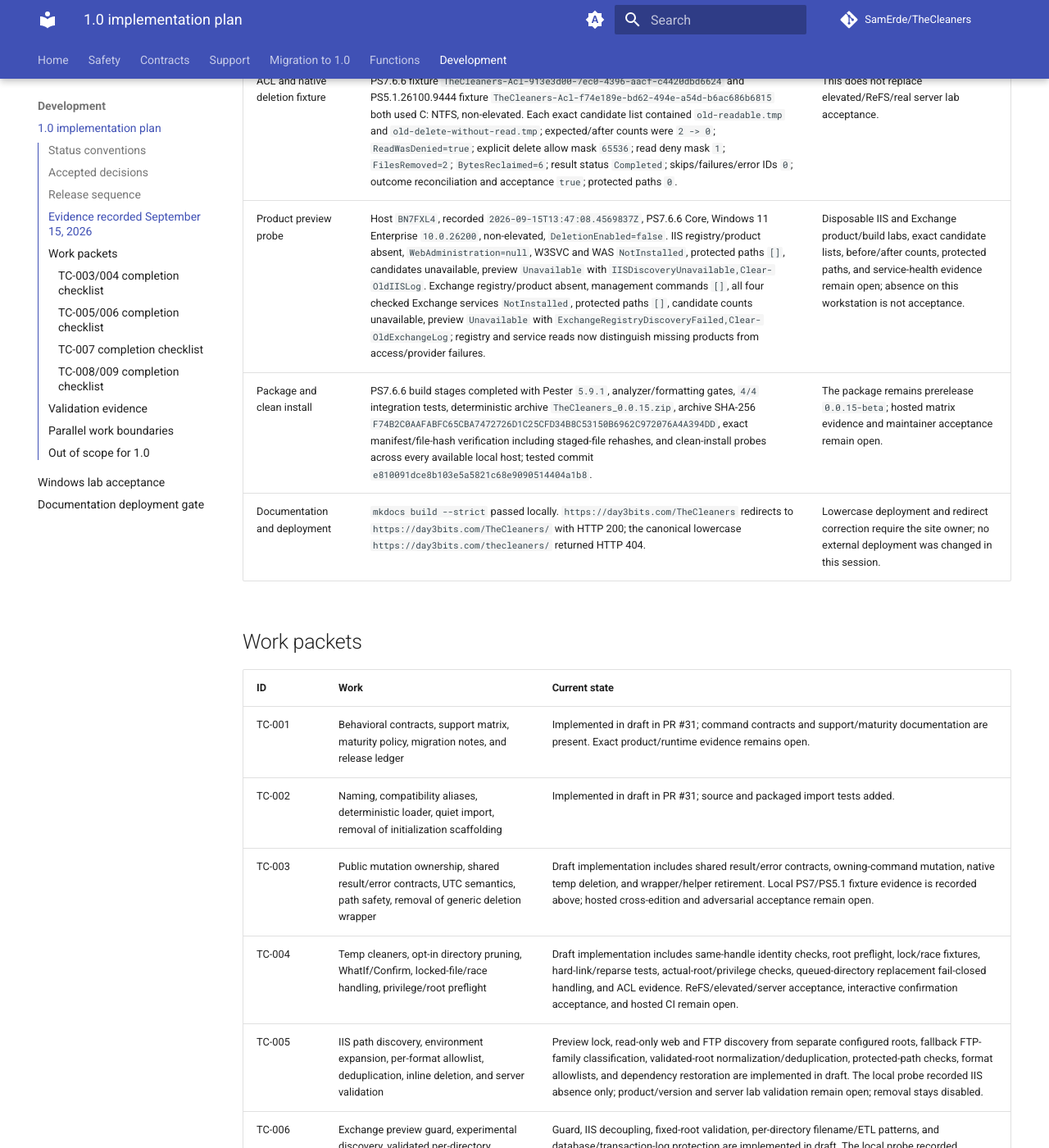
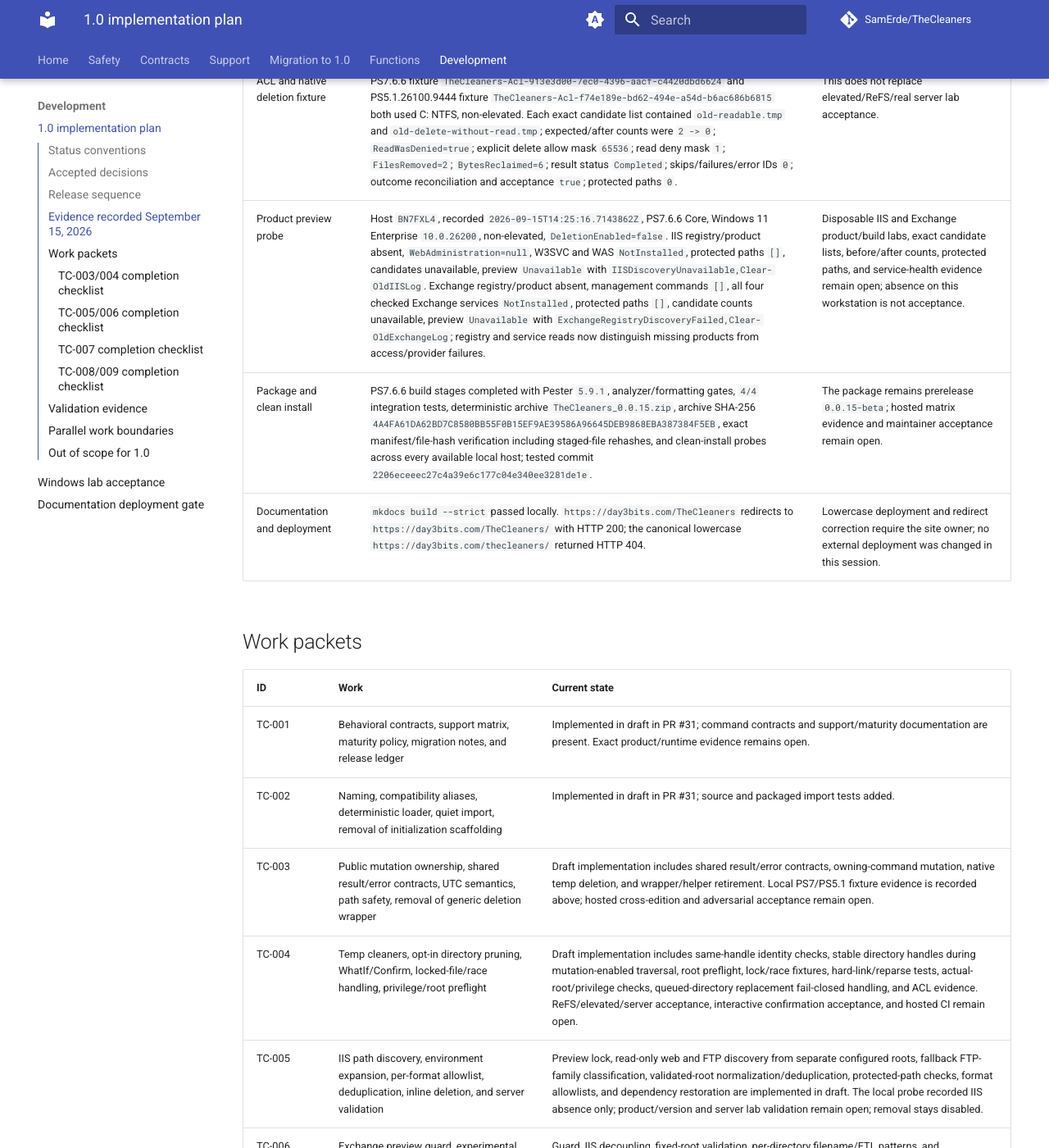
Before and after one commit to SamErde/TheCleaners, an MkDocs documentation site: the page built from docs/release-plan-1.0.md, in a window 1280 px wide and 1400 px high, scrolled down 2072 px. Shown: the whole window at 82% size. Built offline with MkDocs 1.6.1 and Material for MkDocs 9.7.7, drawn with Linux system fonts in a browser that asks for light colours; comment, search, counter and statistics services are not loaded; some of the changed text lies outside the part shown.

Commit message:
Record final review-round evidence

```diff
--- a/docs/release-plan-1.0.md
+++ b/docs/release-plan-1.0.md
@@ -31,16 +31,16 @@
 
 ## Evidence recorded September 15, 2026
 
-Source and package evidence was collected at commit `e810091dce8b103e5a5821c68e9090514404a1b8`; the ledger update itself is documentation-only and this is not a merged commit or a hosted CI run. No real Windows, IIS, or Exchange cleanup was run, and no release tag or Gallery publication was performed.
+Source and package evidence was collected at commit `2206eceeec27c4a39e6c177c04e340ee3281de1e`; the ledger update itself is documentation-only and this is not a merged commit or a hosted CI run. No real Windows, IIS, or Exchange cleanup was run, and no release tag or Gallery publication was performed.
 
 | Gate | Exact evidence | Boundary that remains open |
 | --- | --- | --- |
 | Host and filesystem | Windows 11 Enterprise `10.0.26200` / build `26200`; PS7.6.6 Core; non-elevated; actual user temp `C:\Users\SamErde\AppData\Local\Temp\`; operating-system Windows root `C:\WINDOWS`; `LongPathsEnabled=0`; visible volumes were NTFS (`OS`, `WINRETOOLS`, `DELLSUPPORT`); no ReFS volume was available. | Elevated, ReFS, and supported Windows client/server acceptance still require a suitable disposable lab. |
-| PS7 current suite | Pester `5.9.1`; `177/177` passed; `0` failed, skipped, or not run; report runtime `7.6.6 Core`; no coverage instrumentation was enabled for this run; tested commit `e810091dce8b103e5a5821c68e9090514404a1b8`. | Hosted CI still needs the configured supported 7 LTS and current-stable run URLs. |
-| Windows PowerShell compatibility and coverage | Pester `5.9.1`; PS `5.1.26100.9444` Desktop; `177/177` unit tests passed; `0` failed, skipped, or not run; `81.6%` of `1,277` analyzed commands executed; report commit `e810091dce8b103e5a5821c68e9090514404a1b8`. The reusable build task preloads the CodeDOM-generated native helper before Pester creates worker runspaces, so the complete native suite ran. | Hosted PS5.1 acceptance still requires its CI run URL. |
+| PS7 current suite | Pester `5.9.1`; `179/179` passed; `0` failed, skipped, or not run; report runtime `7.6.6 Core`; no coverage instrumentation was enabled for this run; tested commit `2206eceeec27c4a39e6c177c04e340ee3281de1e`. | Hosted CI still needs the configured supported 7 LTS and current-stable run URLs. |
+| Windows PowerShell compatibility and coverage | Pester `5.9.1`; PS `5.1.26100.9444` Desktop; `179/179` unit tests passed; `0` failed, skipped, or not run; `81.77%` of `1,311` analyzed commands executed; report commit `2206eceeec27c4a39e6c177c04e340ee3281de1e`. The reusable build task preloads the CodeDOM-generated native helper before Pester creates worker runspaces, so the complete native suite ran. | Hosted PS5.1 acceptance still requires its CI run URL. |
 | ACL and native deletion fixture | PS7.6.6 fixture `TheCleaners-Acl-913e3d00-7ec0-4396-aacf-c4420dbd6624` and PS5.1.26100.9444 fixture `TheCleaners-Acl-f74e189e-bd62-494e-a54d-b6ac686b6815` both used C: NTFS, non-elevated. Each exact candidate list contained `old-readable.tmp` and `old-delete-without-read.tmp`; expected/after counts were `2 -> 0`; `ReadWasDenied=true`; explicit delete allow mask `65536`; read deny mask `1`; `FilesRemoved=2`; `BytesReclaimed=6`; result status `Completed`; skips/failures/error IDs `0`; outcome reconciliation and acceptance `true`; protected paths `0`. | This does not replace elevated/ReFS/real server lab acceptance. |
-| Product preview probe | Host `BN7FXL4`, recorded `2026-09-15T13:47:08.4569837Z`, PS7.6.6 Core, Windows 11 Enterprise `10.0.26200`, non-elevated, `DeletionEnabled=false`. IIS registry/product absent, `WebAdministration=null`, W3SVC and WAS `NotInstalled`, protected paths `[]`, candidates unavailable, preview `Unavailable` with `IISDiscoveryUnavailable,Clear-OldIISLog`. Exchange registry/product absent, management commands `[]`, all four checked Exchange services `NotInstalled`, protected paths `[]`, candidate counts unavailable, preview `Unavailable` with `ExchangeRegistryDiscoveryFailed,Clear-OldExchangeLog`; registry and service reads now distinguish missing products from access/provider failures. | Disposable IIS and Exchange product/build labs, exact candidate lists, before/after counts, protected paths, and service-health evidence remain open; absence on this workstation is not acceptance. |
-| Package and clean install | PS7.6.6 build stages completed with Pester `5.9.1`, analyzer/formatting gates, `4/4` integration tests, deterministic archive `TheCleaners_0.0.15.zip`, archive SHA-256 `F74B2C0AAFABFC65CBA7472726D1C25CFD34B8C53150B6962C972076A4A394DD`, exact manifest/file-hash verification including staged-file rehashes, and clean-install probes across every available local host; tested commit `e810091dce8b103e5a5821c68e9090514404a1b8`. | The package remains prerelease `0.0.15-beta`; hosted matrix evidence and maintainer acceptance remain open. |
+| Product preview probe | Host `BN7FXL4`, recorded `2026-09-15T14:25:16.7143862Z`, PS7.6.6 Core, Windows 11 Enterprise `10.0.26200`, non-elevated, `DeletionEnabled=false`. IIS registry/product absent, `WebAdministration=null`, W3SVC and WAS `NotInstalled`, protected paths `[]`, candidates unavailable, preview `Unavailable` with `IISDiscoveryUnavailable,Clear-OldIISLog`. Exchange registry/product absent, management commands `[]`, all four checked Exchange services `NotInstalled`, protected paths `[]`, candidate counts unavailable, preview `Unavailable` with `ExchangeRegistryDiscoveryFailed,Clear-OldExchangeLog`; registry and service reads now distinguish missing products from access/provider failures. | Disposable IIS and Exchange product/build labs, exact candidate lists, before/after counts, protected paths, and service-health evidence remain open; absence on this workstation is not acceptance. |
+| Package and clean install | PS7.6.6 build stages completed with Pester `5.9.1`, analyzer/formatting gates, `4/4` integration tests, deterministic archive `TheCleaners_0.0.15.zip`, archive SHA-256 `4A4FA61DA62BD7C8580BB55F0B15EF9AE39586A96645DEB9868EBA387384F5EB`, exact manifest/file-hash verification including staged-file rehashes, and clean-install probes across every available local host; tested commit `2206eceeec27c4a39e6c177c04e340ee3281de1e`. | The package remains prerelease `0.0.15-beta`; hosted matrix evidence and maintainer acceptance remain open. |
 | Documentation and deployment | `mkdocs build --strict` passed locally. `https://day3bits.com/TheCleaners` redirects to `https://day3bits.com/TheCleaners/` with HTTP 200; the canonical lowercase `https://day3bits.com/thecleaners/` returned HTTP 404. | Lowercase deployment and redirect correction require the site owner; no external deployment was changed in this session. |
 
 ## Work packets
@@ -50,7 +50,7 @@
 | TC-001 | Behavioral contracts, support matrix, maturity policy, migration notes, and release ledger | Implemented in draft in PR #31; command contracts and support/maturity documentation are present. Exact product/runtime evidence remains open. |
 | TC-002 | Naming, compatibility aliases, deterministic loader, quiet import, removal of initialization scaffolding | Implemented in draft in PR #31; source and packaged import tests added. |
 | TC-003 | Public mutation ownership, shared result/error contracts, UTC semantics, path safety, removal of generic deletion wrapper | Draft implementation includes shared result/error contracts, owning-command mutation, native temp deletion, and wrapper/helper retirement. Local PS7/PS5.1 fixture evidence is recorded above; hosted cross-edition and adversarial acceptance remain open. |
-| TC-004 | Temp cleaners, opt-in directory pruning, WhatIf/Confirm, locked-file/race handling, privilege/root preflight | Draft implementation includes same-handle identity checks, root preflight, lock/race fixtures, hard-link/reparse tests, actual-root/privilege checks, queued-directory replacement fail-closed handling, and ACL evidence. ReFS/elevated/server acceptance, interactive confirmation acceptance, and hosted CI remain open. |
+| TC-004 | Temp cleaners, opt-in directory pruning, WhatIf/Confirm, locked-file/race handling, privilege/root preflight | Draft implementation includes same-handle identity checks, stable directory handles during mutation-enabled traversal, root preflight, lock/race fixtures, hard-link/reparse tests, actual-root/privilege checks, queued-directory replacement fail-closed handling, and ACL evidence. ReFS/elevated/server acceptance, interactive confirmation acceptance, and hosted CI remain open. |
 | TC-005 | IIS path discovery, environment expansion, per-format allowlist, deduplication, inline deletion, and server validation | Preview lock, read-only web and FTP discovery from separate configured roots, fallback FTP-family classification, validated-root normalization/deduplication, protected-path checks, format allowlists, and dependency restoration are implemented in draft. The local probe recorded IIS absence only; product/version and server lab validation remain open; removal stays disabled. |
 | TC-006 | Exchange preview guard, experimental discovery, validated per-directory patterns, protected locations, and lab fixtures | Guard, IIS decoupling, fixed-root validation, per-directory filename/ETL patterns, and database/transaction-log protection are implemented in draft. The local probe recorded Exchange absence only; exact Exchange build matrix, lab fixtures, and service-health validation remain open. |
 | TC-007 | Typed stale-profile output, unknown LastUseTime, optional size, SID resolution, and command inventory | Typed read-only output, unknown-date handling, optional reparse-safe size with queued-directory revalidation, best-effort SID resolution, and orphan-helper retirement are implemented in draft; Windows acceptance remains open. |
@@ -124,7 +124,7 @@
 | IIS/Exchange format and protected-path allowlists | `src/Tests/Unit/PreviewAllowlist.Tests.ps1`: built-in IIS format names, Exchange Message Tracking/ETL/log patterns, protected IIS locations, and Exchange database/transaction path normalization. |
 | Exchange protection metadata completeness | `src/Tests/Unit/PreviewAllowlist.Tests.ps1`: complete database metadata remains `Validated`, while missing management metadata or a blank database/log path returns `Unknown`; malformed path objects still fail closed. |
 | Typed stale-profile output | `src/Tests/Unit/ProfileOutput.Tests.ps1`: typed fields, unknown dates, optional size, exclusions, queued-directory reparse replacement fail-closed behavior, native directory identity lock during enumeration, no host output, and orphan-helper retirement. |
-| Fail-closed and runtime edge branches | `src/Tests/Unit/CoverageEdges.Tests.ps1`, `src/Tests/Unit/IISDiscoverySafety.Tests.ps1`, `src/Tests/Unit/PreviewCommandSafety.Tests.ps1`, `src/Tests/Unit/ProfileOutput.Tests.ps1`, and `src/Tests/Unit/RuntimeSafety.Tests.ps1`: malformed and partial discovery with unknown totals, source-specific IIS errors, isolated WebAdministration dependency/preference state, reparse roots/descendants, extended UNC normalization, canonical current-user temp containment, actual Windows-root resolution, actual token privilege, long-path policy, WhatIf state, and Confirm-false state. |
+| Fail-closed and runtime edge branches | `src/Tests/Unit/CoverageEdges.Tests.ps1`, `src/Tests/Unit/IISDiscoverySafety.Tests.ps1`, `src/Tests/Unit/PreviewCommandSafety.Tests.ps1`, `src/Tests/Unit/ProfileOutput.Tests.ps1`, and `src/Tests/Unit/RuntimeSafety.Tests.ps1`: malformed and partial discovery with unknown totals, source-specific IIS errors, isolated WebAdministration dependency/preference state, stable temp directory handles during enumeration, queued-directory replacement, reparse roots/descendants, extended UNC normalization, canonical current-user temp containment, actual Windows-root resolution, actual token privilege, long-path policy, WhatIf state, and Confirm-false state. |
 | Concurrent writer, profile identity, and unavailable-product safety | `src/Tests/Unit/CleanupBehavior.Tests.ps1`: deletion without write sharing, candidate file and planned-directory verbose paths; `src/Tests/Unit/TempCandidateSafety.Tests.ps1`: opened-handle last-write metadata and file/directory replacement locks; `src/Tests/Unit/ProfileOutput.Tests.ps1`: complete service/application-pool SID exclusions, reparse-point ancestor rejection, queued-directory replacement fail-closed sizing, and native directory identity locking during enumeration; `src/Tests/Unit/PreviewCommandSafety.Tests.ps1` and `src/Tests/Unit/ExchangePreviewEdgeCases.Tests.ps1`: unavailable IIS/Exchange products and roots report structured failed results. |
 | Exact artifact and clean install | `src/Tests/Integration/PackageImport.Tests.ps1`: archive sidecar/hash, manifest file records including hidden files, extracted source-layout import, external help, aliases, and preview locks in each available host. Archive and publisher checks use the same hidden-file-inclusive artifact set. |
 | Full publication gate and module staging | `.github/workflows/Build Module.yml` is callable by `.github/workflows/Publish.yml`; the publish job waits for the full matrix and downloads the tested PS7.6.6 artifact/archive. `.github/workflows/publish.ps1` verifies the exact artifact, stages it beneath a temporary `TheCleaners` module directory, rechecks the staged manifest/file set and every staged-file SHA-256 against the archive manifest, and passes only that path to `Publish-Module`; no publication was performed. |
```
Also changed, not shown: other parts of docs/release-plan-1.0.md (+1 -1 lines).
